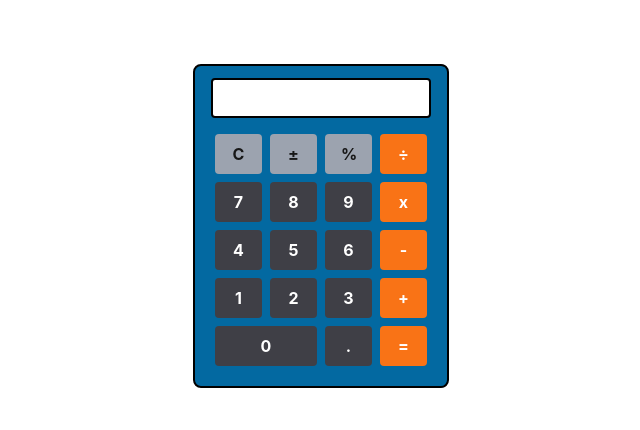
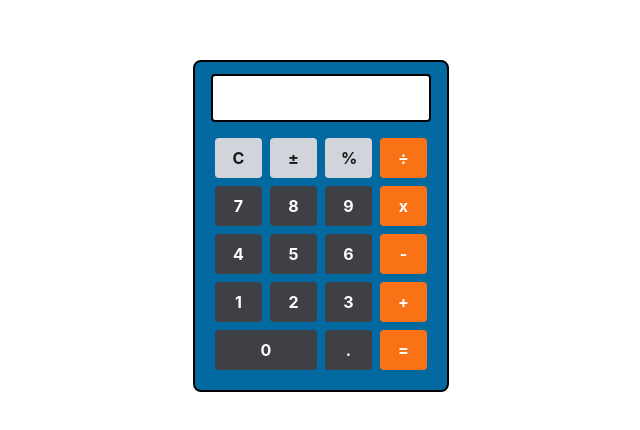
Before and after one commit to tyleryip/react-calculator, a React (Create React App) app in the folder frontend/: page / in a window 1280 px wide. Shown: the part 174-604 px from the top of the page, without its empty margins (319-959 px from the left). Built offline with nearby package versions, Linux system fonts and the light colour scheme.

Commit message:
fix: proper button colour for utility

```diff
--- a/frontend/src/components/Buttons/UtilityButton.tsx
+++ b/frontend/src/components/Buttons/UtilityButton.tsx
@@ -60,7 +60,7 @@ export default function UtilityButton({ label }: { label: string }) {
   } else if (label === "C" || label === "±" || label === "%") {
     return (
       <button
-        className="bg-gray-400 hover:bg-gray-500 text-neutral-900 font-bold py-2 px-4 mx-1 my-1 rounded col-span-1"
+        className="bg-gray-300 hover:bg-gray-400 text-neutral-900 font-bold py-2 px-4 mx-1 my-1 rounded col-span-1"
         onClick={handleClick}
       >
         {label}
--- a/frontend/src/components/CalculatorWindow/CalculatorWindow.tsx
+++ b/frontend/src/components/CalculatorWindow/CalculatorWindow.tsx
@@ -4,9 +4,10 @@ import { CalculatorContext } from "../../contexts/CalculatorContext";
 export default function CalculatorWindow() {
   const state = useContext(CalculatorContext);
 
+  // TODO: Whatever is displayed should be truncated so the value does not go off the screen.
   return (
-    <div className="rounded border-black border-2 bg-white my-1 mx-2 h-10">
-      <p className="text-right px-2 py-2">
+    <div className="rounded border-black border-2 bg-white my-1 mx-2 h-12">
+      <p className="text-right text-xl px-2 py-2">
         {state.rightOperand.length === 0
           ? state.leftOperand
           : state.rightOperand}
```
